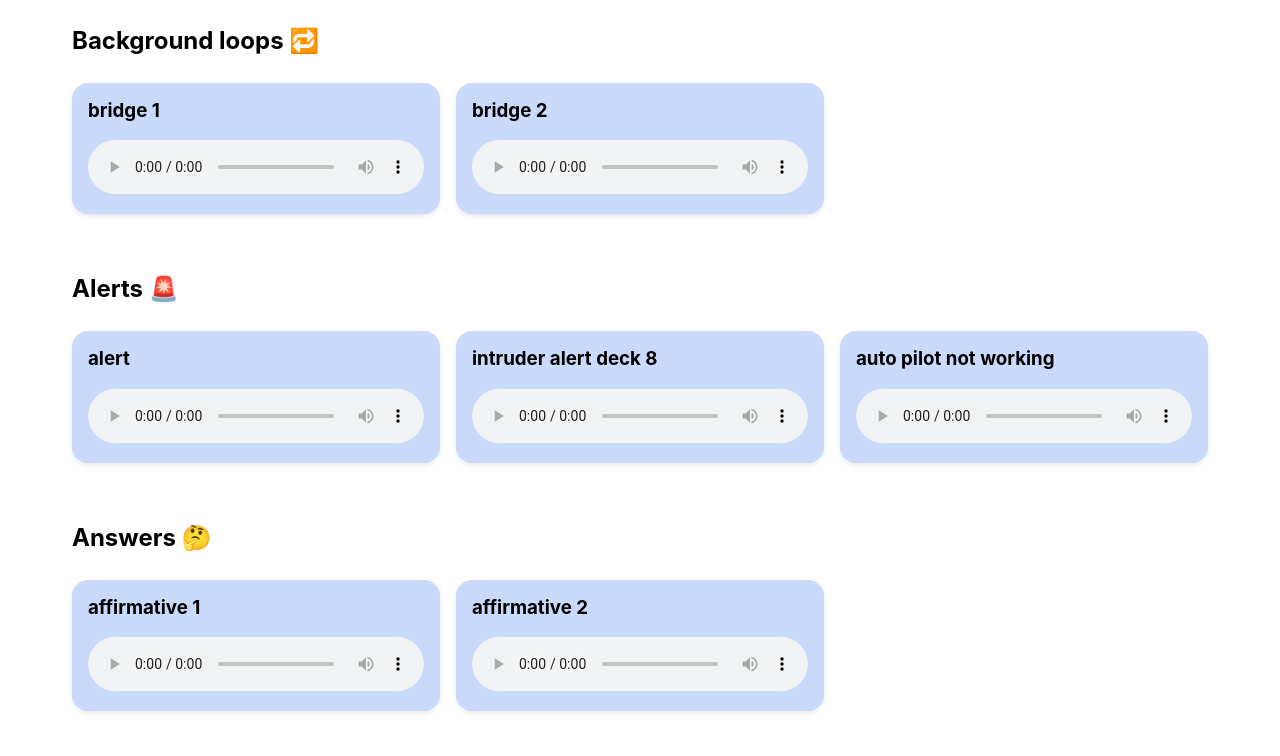
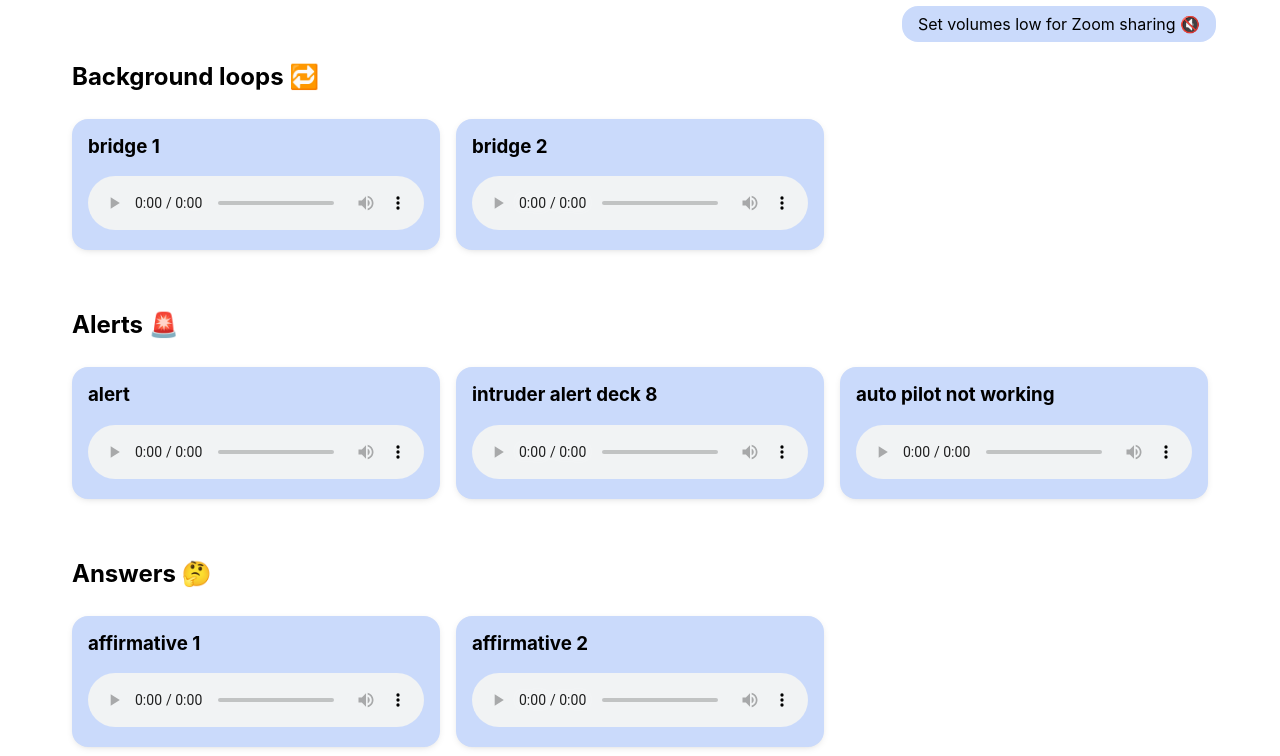
Before and after one commit to chadlavi/tng-soundboard, a plain HTML site: page index.html in a window 1280 px wide. Shown: the part 76-832 px from the top of the page. Drawn offline with Linux system fonts and the light colour scheme.

Commit message:
add zoom volume toggle

```diff
--- a/index.html
+++ b/index.html
@@ -19,11 +19,25 @@
     * {
       font-family: -apple-system, BlinkMacSystemFont, 'Segoe UI', Roboto, Oxygen, Ubuntu, Cantarell, 'Open Sans', 'Helvetica Neue', sans-serif;
     }
+    *:focus {
+      outline-color: var(--item);
+    }
     body {
       background: var(--background);
       color: var(--color);
       margin: 0 64px;
       margin-block-end: 128px;
+    }
+    .button-row {
+      display: flex;
+      justify-content: flex-end;
+    }
+    .button-row button {
+      background: var(--item);
+      border-radius: 16px;
+      border: none;
+      padding: 8px 16px;
+      font-size: 1em;
     }
     .grid {
       display: flex;
@@ -54,17 +68,48 @@
     }
   </style>
   <script>
-    const volSet = () => {
+    const isZoom = () => localStorage.getItem('zoomVol') === 'true'
+    const setZoom = (zoom) => localStorage.setItem('zoomVol', zoom ? 'true' : 'false')
+
+    const setToggleButtonContent = () => {
+      const zoomVolToggleButton = document.querySelector('button#zoom-vol-toggle')
+      if (isZoom()) {
+        zoomVolToggleButton.innerHTML = "Set volumes back to normal 🔊"
+      } else {
+        zoomVolToggleButton.innerHTML = "Set volumes low for Zoom sharing 🔇"
+      }
+    }
+
+    const setVolumes = (zoom) => {
+      const audios = document.querySelectorAll('audio')
+      audios.forEach(a => {
+        if (zoom) {
+          setZoom(true)
+          if (a.dataset.vol === 'quiet') {
+            a.volume = 0.03
+          } else {
+            a.volume = 0.1
+          }
+        } else {
+          a.volume = 1
+        }
+      })
+    }
+
+    const zoomVolToggle = () => {
+      setZoom(!isZoom())
+      setToggleButtonContent()
+      setVolumes(isZoom())
+    }
+
+    const setItems = () => {
+      setToggleButtonContent()
+      setVolumes(isZoom())
       const items = document.querySelectorAll('.item')
       items.forEach(i => {
         const audio = i.querySelector('audio')
         if (audio) {
           i.setAttribute('role', 'button')
-          if (audio.dataset.vol === 'quiet') {
-            audio.volume = 0.03
-          } else {
-            audio.volume = 0.1
-          }
           i.onclick = (e) => {
             if (e.target !== audio) {
               if (!audio.paused) {
@@ -77,10 +122,13 @@
         }
       })
     }
-    window.onload = volSet
+    window.onload = setItems
   </script>
   <body>
     <h1>TNG Sounds 👽🚀🧑‍🚀</h1>
+    <div class="button-row">
+      <button id="zoom-vol-toggle" onclick="zoomVolToggle();">...</button>
+    </div>
     <div class="grid">
 
       <div class="section">
```
